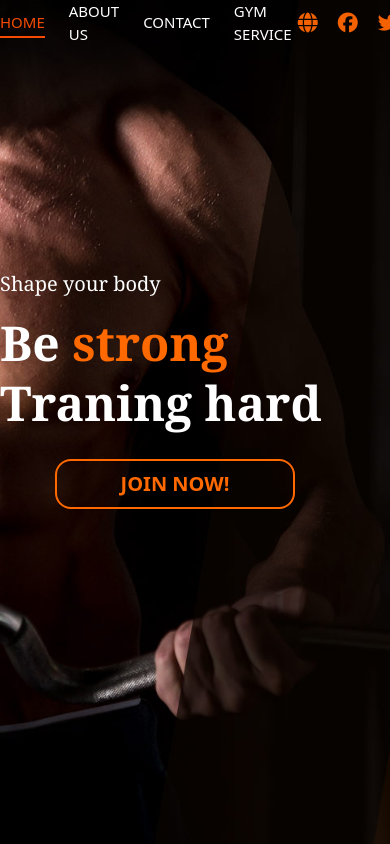
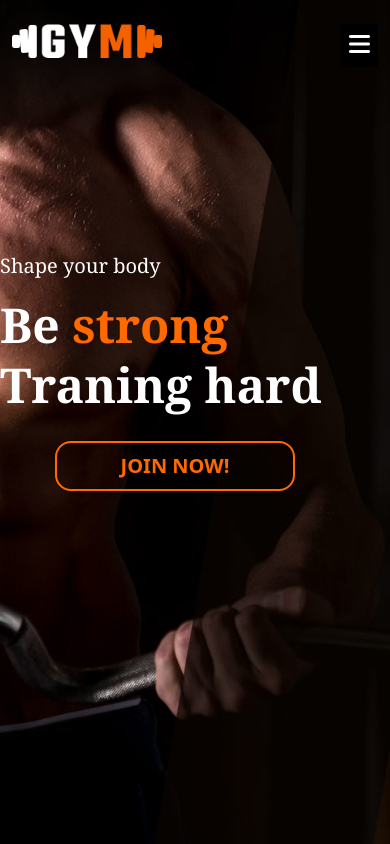
Before and after one commit to MubashirKhan001/mkfitness-website, a React (Vite) app: page / in a window 390 px wide. Shown: the top 844 px of the page. Built offline with nearby package versions, Linux system fonts and the light colour scheme.

Commit message:
process..

```diff
--- a/src/App.jsx
+++ b/src/App.jsx
@@ -1,5 +1,4 @@
 
-import { useState, useEffect } from "react";
 import Header from "./components/header";
 import Herosec1 from "./components/hero-section/herosec1";
 import Herosec2 from "./components/hero-section/herosec2";
@@ -13,7 +12,7 @@ function App() {
 
     return (
         <>
-            <div className="bg-cover bg-center h-screen overflow-x-auto"
+            <div className="bg-cover bg-center h-screen overflow-x-hidden"
                 style={{ backgroundImage: `url(${bgImg01}`}}>
                 <Header />
                 <Herosec1 />
--- a/src/components/header.jsx
+++ b/src/components/header.jsx
@@ -1,14 +1,15 @@
 import Logo from "../assets/image/1.png"
+import MobileNavbar from "../components/mobilenavbar";
 
 function Header() {
 
     return (
 
-        <header className="lg:p-8 md:p-4 flex justify-between items-center bg-cover bg-center">
+        <header className="lg:p-8 md:p-4 py-6 px-3 flex justify-between sm:items-center bg-cover bg-center">
             <div>
                 <img className="w-[150px]" src={Logo} alt="FITNESS LOGO" />
             </div>
-            <nav>
+            <nav className="sm:flex hidden">
                 <ul className="flex justify-center items-center gap-x-6 text-[15px]">
                     <li className="transition-all duration-500 linear hover:translate-x-1"><a className=" text-orange-600 pb-1 border-b-2" href="index.html">HOME</a></li>
                     <li className="transition-all duration-500 linear hover:translate-x-1"><a className=" hover:text-orange-600 pb-1 border-b-2 border-transparent text-white hover:border-orange-600 transition-all duration-300 linear" href="#">ABOUT US</a></li>
@@ -16,7 +17,7 @@ function Header() {
                     <li className="transition-all duration-500 linear hover:translate-x-1"><a className=" hover:text-orange-600 pb-1 border-b-2 border-transparent text-white hover:border-orange-600 transition-all duration-300 linear" href="#">GYM SERVICE</a></li>
                 </ul>
             </nav>
-            <div className="flex justify-center items-center gap-x-2 text-[#f36100] text-[20px]">
+            <div className="sm:flex  justify-center items-center gap-x-2 text-[#f36100] text-[20px] hidden">
                 <div className="transition-all duration-500 linear flex  justify-center items-center cursor-pointer w-8 h-8 rounded-[50%] hover:bg-white hover:text-shadow-orange-500">
                     <i className="fa-solid fa-globe"></i>
                 </div>
@@ -30,9 +31,11 @@ function Header() {
                     <i className="fa-brands fa-instagram"></i>
                 </div>
             </div>
-        </header>
-
-
+            {/* Mobile Navbar */}
+            <div className="sm:hidden bg-black">
+                <MobileNavbar />
+            </div>
+        </header >
     )
 };
 
--- a/src/components/hero-section/herosec1.jsx
+++ b/src/components/hero-section/herosec1.jsx
@@ -1,7 +1,7 @@
 function Herosec1() {
     return (
-        <section className="relative">
-            <div className="absolute right-10 top-56">
+        <section className="relative z-1">
+            <div className="absolute right-10 sm:top-56 top-40">
                 <div className="text-white flex flex-col gap-y-5 font-bold font-serif">
                     <p className="text-[20px] font-normal">Shape your body</p>
                     <h1 className="text-5xl w-[350px] flex flex-col gap-y-3"><strong>Be <span className="text-orange-500">strong</span></strong> Traning hard</h1>
--- a/src/components/hero-section/herosec2.jsx
+++ b/src/components/hero-section/herosec2.jsx
@@ -5,7 +5,7 @@ function Herosec2() {
             <p className="text-[#f36100]">Why chose us?</p>
             <h2 className="text-white text-[18px] font-bold">PUSH YOUR LIMITS FORWARD</h2>
         </div>
-        <div className="flex justify-around items-center gap-3 h-[350px] px-3 flex-wrap">
+        <div className="flex justify-around items-center gap-3 h-[350px] px-3 sm:flex-nowrap flex-wrap">
             <div className="items1 gap-y-2 px-3 flex flex-col justify-center items-center  h-[200px]">
                 <div className="hover:bg-[#f36100] w-20 h-20 rounded-[50%] bg-[#ffffff1a] flex justify-center items-center  text-[#f36100] text-[30px] hover:text-white cursor-pointer transition-all duration-500 linear " >
                     <i className="fa-solid fa-gauge"></i>
--- a/src/components/hero-section/herosec4.jsx
+++ b/src/components/hero-section/herosec4.jsx
@@ -2,11 +2,11 @@ import bgImg from "../../assets/image/3.jpg"
 
 function Herosec4() {
     return (
-        <div className="py-4 bg-cover bg-center flex justify-around items-center bg-black flex-wrap ">
+        <div className="py-4 bg-cover bg-center flex justify-around items-center bg-black flex-col sm:flex-row">
             <div>
                 <img className="h-110 w-380" src={bgImg} />
             </div>
-            <div className="flex flex-col justify-center items-center gap-20 p-10 ">
+            <div className="flex flex-col justify-center items-center gap-20 p-10">
                 <div  className="flex justify-center items-center gap-x-5">
                     <div className="flex flex-col gap-2">
                         <i className="fa-solid fa-bullseye text-orange-500 text-[30px]"></i>
--- /dev/null
+++ b/src/components/mobilenavbar.jsx
@@ -0,0 +1,55 @@
+import { useState } from "react";
+
+function MobileNavbar() {
+  const [open, setOpen] = useState(false);
+
+  return (
+    <nav className="text-white p-2 sm:hidden">
+      {/* Top bar */}
+      <div className="flex justify-between items-center">
+        {/* Toggle Button */}
+        <button onClick={() => setOpen(!open)}>
+          {open ? (
+            <i className="fa-solid fa-xmark text-2xl"></i>
+          ) : (
+            <i className="fa-solid fa-bars text-2xl"></i>
+          )}
+        </button>
+      </div>
+
+      {/* Mobile Menu */}
+      {open && (
+        <div className="h-100 flex justify-between flex-col py-5">
+          {/* Menu Links */}
+          <div className="flex flex-col mt-4 space-y-3">
+            <a href="#" className="hover:text-gray-400">HOME</a>
+            <a href="#" className="hover:text-gray-400">ABOUT US</a>
+            <a href="#" className="hover:text-gray-400">CONTACT</a>
+            <a href="#" className="hover:text-gray-400">GYM SERVICE</a>
+          </div>
+
+          {/* Social Icons */}
+          <div className="flex justify-center items-center  text-[#f36100] text-[20px]">
+            <div className="transition-all duration-500 flex justify-center items-center cursor-pointer w-10 h-10 rounded-full hover:bg-white hover:text-[#f36100]">
+              <i className="fa-solid fa-globe"></i>
+            </div>
+
+            <div className="transition-all duration-500 flex justify-center items-center cursor-pointer w-10 h-10 rounded-full hover:bg-white hover:text-[#f36100]">
+              <i className="fa-brands fa-facebook"></i>
+            </div>
+
+            <div className="transition-all duration-500 flex justify-center items-center cursor-pointer w-10 h-10 rounded-full hover:bg-white hover:text-[#f36100]">
+              <i className="fa-brands fa-twitter"></i>
+            </div>
+
+            <div className="transition-all duration-500 flex justify-center items-center cursor-pointer w-10 h-10 rounded-full hover:bg-white hover:text-[#f36100]">
+              <i className="fa-brands fa-instagram"></i>
+            </div>
+          </div>
+        </div>
+      )}
+    </nav>
+  );
+}
+
+export default MobileNavbar;
```
